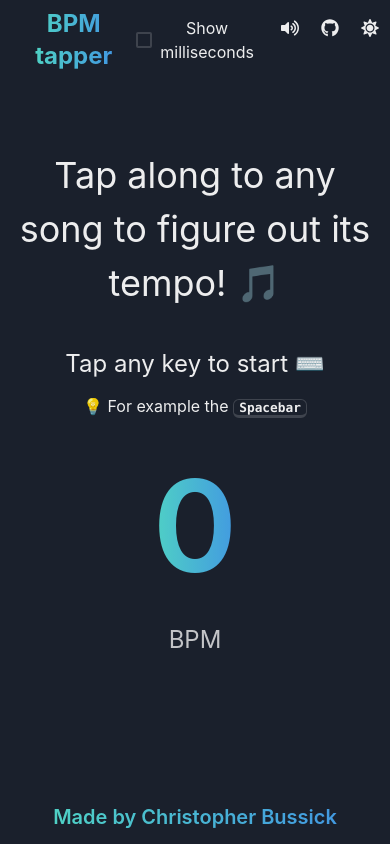
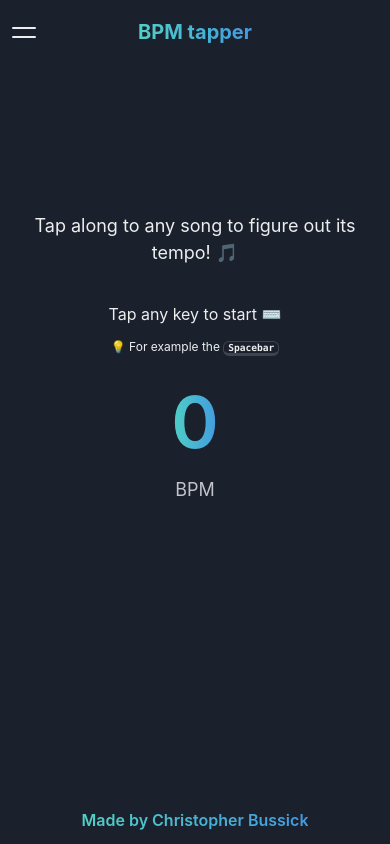
Before and after one commit to cbussick/bpm-tapper, a React (Create React App) app: page / in a window 390 px wide. Built offline with nearby package versions, Linux system fonts and the light colour scheme.

Commit message:
Add responsive styles (#7)
* Make font sizes responsive

* Switch out deprecated clipboard copy function

* Add mobile menu

* Disable copy to clipboard on mobile to avoid tooltips when tapping

* Fix custom prop spread to dom

```diff
--- a/package.json
+++ b/package.json
@@ -16,6 +16,7 @@
     "@types/react": "^16.14.20",
     "@types/react-dom": "^16.9.14",
     "framer-motion": "^4.1.17",
+    "hamburger-react": "^2.4.1",
     "react": "^17.0.2",
     "react-dom": "^17.0.2",
     "react-icons": "^3.11.0",
--- a/src/App.tsx
+++ b/src/App.tsx
@@ -20,16 +20,17 @@ export const App = (): JSX.Element => {
   }, [setColorMode]);
 
   return (
-    <Box textAlign="center" fontSize="xl" height="100vh">
+    <Box textAlign="center" height="100vh">
       <Grid templateColumns="repeat(1fr, 3)" gap={6} height="100%">
         <BTHeader
+          showMilliseconds={showMilliseconds}
           setShowMilliseconds={setShowMilliseconds}
           playAudio={playAudio}
           setPlayAudio={setPlayAudio}
         />
 
         <Container maxW="8xl">
-          <Text fontSize="4xl" mb={9}>
+          <Text fontSize={{ base: "lg", md: "3xl", lg: "4xl" }} mb={9}>
             Tap along to any song to figure out its tempo! 🎵
           </Text>
 
--- a/src/components/BTBpmDisplay/BTBpmDisplay.tsx
+++ b/src/components/BTBpmDisplay/BTBpmDisplay.tsx
@@ -8,6 +8,7 @@ import {
   StatNumber,
   Text,
   Tooltip,
+  useBreakpointValue,
   VStack,
 } from "@chakra-ui/react";
 import React from "react";
@@ -22,6 +23,8 @@ import {
 import { useBTBpmDisplayViewModel } from "./BTBpmDisplayViewModel";
 
 function BTBpmDisplay(props: BTBpmDisplayProps): JSX.Element {
+  const isSmallViewport = useBreakpointValue({ base: true, md: false });
+
   const viewModelProps: BTBpmDisplayViewModelProps = props;
   const viewModel: BTBpmDisplayViewModel =
     useBTBpmDisplayViewModel(viewModelProps);
@@ -43,21 +46,30 @@ function BTBpmDisplay(props: BTBpmDisplayProps): JSX.Element {
         }}
       >
         <Collapse in={!isCalculating}>
-          <Text fontSize="2xl" mb={3}>
+          <Text fontSize={{ base: "md", md: "xl", lg: "2xl" }} mb={3}>
             Tap any key to start ⌨️
           </Text>
-          <Text fontSize="md">
+          <Text fontSize={{ base: "xs", md: "sm", lg: "md" }}>
             💡 For example the <Kbd>Spacebar</Kbd>
           </Text>
         </Collapse>
         <Tooltip hasArrow label="Click to copy" placement="right">
-          <Stat onClick={copyBpmToClipboard} cursor="copy">
-            <StatNumber fontSize="9xl" bgGradient={textGradient} bgClip="text">
+          <Stat
+            onClick={isSmallViewport ? undefined : copyBpmToClipboard}
+            cursor="copy"
+          >
+            <StatNumber
+              fontSize={{ base: "7xl", md: "8xl", lg: "9xl" }}
+              bgGradient={textGradient}
+              bgClip="text"
+            >
               {props.showMilliseconds
                 ? getBpmInMillisecondFormat(bpm)
                 : Math.round(bpm)}
             </StatNumber>
-            <StatHelpText fontSize="2xl">BPM</StatHelpText>
+            <StatHelpText fontSize={{ base: "lg", md: "xl", lg: "2xl" }}>
+              BPM
+            </StatHelpText>
           </Stat>
         </Tooltip>
         <ScaleFade initialScale={0.9} in={isCalculating}>
--- a/src/components/BTBpmDisplay/BTBpmDisplayViewModel.tsx
+++ b/src/components/BTBpmDisplay/BTBpmDisplayViewModel.tsx
@@ -81,7 +81,6 @@ export const useBTBpmDisplayViewModel = (
   }, [isCalculating, props.playAudio]);
 
   const copyBpmToClipboard = () => {
-    const tempInputElement = document.createElement("input");
     const integers = Math.floor(bpm);
     const bpmPreparedForDecimals = Math.round(bpm * 10000);
     const amountIntegerDigits = integers.toString().length;
@@ -90,21 +89,30 @@ export const useBTBpmDisplayViewModel = (
       .slice(amountIntegerDigits);
 
     const bpmInMSFormat = `${integers}.${decimalPlaces}`;
-    tempInputElement.value = props.showMilliseconds
+
+    const copiedValue = props.showMilliseconds
       ? bpmInMSFormat
       : Math.round(bpm).toString();
 
-    document.body.appendChild(tempInputElement);
-    tempInputElement.select();
-    document.execCommand("copy");
-    document.body.removeChild(tempInputElement);
-
+    navigator.clipboard
+      .writeText(copiedValue)
+      .then(() => {
         toast({
           title: "BPM Copied!",
           description: "The BPM were copied to your clipboard.",
           status: "info",
           duration: 9000,
           isClosable: true,
+        });
+      })
+      .catch(() => {
+        toast({
+          title: "Something went wrong.",
+          description: "The BPM could not be copied to your clipboard.",
+          status: "error",
+          duration: 9000,
+          isClosable: true,
+        });
       });
   };
 
--- a/src/components/BTFooter/BTFooter.tsx
+++ b/src/components/BTFooter/BTFooter.tsx
@@ -11,6 +11,7 @@ export const BTFooter = (): JSX.Element => (
       bgGradient={textGradient}
       bgClip="text"
       fontWeight="semibold"
+      fontSize={{ base: "md", md: "lg", lg: "xl" }}
     >
       Made by Christopher Bussick
     </Link>
--- a/src/components/BTHeader/BTHeader.tsx
+++ b/src/components/BTHeader/BTHeader.tsx
@@ -1,14 +1,27 @@
 import {
+  Box,
+  Button,
   Checkbox,
+  Drawer,
+  DrawerBody,
+  DrawerCloseButton,
+  DrawerContent,
+  DrawerFooter,
+  DrawerHeader,
+  DrawerOverlay,
   Flex,
   Grid,
   Heading,
+  HStack,
   IconButton,
   Link,
   Spacer,
+  Stack,
   Tooltip,
+  useBreakpointValue,
 } from "@chakra-ui/react";
-import React from "react";
+import { Rotate as Hamburger } from "hamburger-react";
+import React, { useState } from "react";
 import { FaGithub, FaVolumeMute, FaVolumeUp } from "react-icons/fa";
 import { textGradient } from "../../helpers/getTextGradient";
 import { ColorModeSwitcher } from "../ColorModeSwitcher/ColorModeSwitcher";
@@ -17,8 +30,108 @@ import { BTHeaderProps } from "./BTHeaderInterfaces";
 const gitHubButtonLabel = "Repo on GitHub";
 
 export const BTHeader = (props: BTHeaderProps): JSX.Element => {
+  const [isMobileMenuOpen, setIsMobileMenuOpen] = useState<boolean>(false);
+
   const VolumeSwitchIcon = props.playAudio ? FaVolumeUp : FaVolumeMute;
   const volumeSwitchText = `Turn volume ${props.playAudio ? "off" : "on"}`;
+
+  const checkboxSize = useBreakpointValue({ base: "md", lg: "lg" });
+  const titleSize = useBreakpointValue({ base: "md", lg: "lg" });
+  const buttonFontSize = useBreakpointValue({ base: "lg" });
+
+  const isSmallViewport = useBreakpointValue({ base: true, md: false });
+
+  const title = (
+    <Heading
+      size={titleSize}
+      bgGradient={textGradient}
+      bgClip="text"
+      justifySelf="center"
+      whiteSpace="nowrap"
+    >
+      BPM tapper
+    </Heading>
+  );
+
+  const checkbox = (
+    <Checkbox
+      isChecked={props.showMilliseconds}
+      onChange={() =>
+        props.setShowMilliseconds((showMilliseconds) => !showMilliseconds)
+      }
+      size={checkboxSize}
+      whiteSpace="nowrap"
+    >
+      Show milliseconds
+    </Checkbox>
+  );
+
+  const volumeControl = (
+    <Tooltip hasArrow label={volumeSwitchText}>
+      <IconButton
+        variant={isSmallViewport ? "outline" : "ghost"}
+        aria-label={volumeSwitchText}
+        icon={<VolumeSwitchIcon />}
+        onClick={() => props.setPlayAudio((playAudio) => !playAudio)}
+        fontSize={buttonFontSize}
+        ml={isSmallViewport ? undefined : 4}
+      />
+    </Tooltip>
+  );
+
+  const gitHubButton = (
+    <Tooltip hasArrow label={gitHubButtonLabel}>
+      {isSmallViewport ? (
+        <Button
+          leftIcon={<FaGithub />}
+          colorScheme="blue"
+          variant="link"
+          fontWeight="normal"
+          // Necessary to have a working link
+          as={Link}
+          href="https://github.com/ChristopherBussick/bpm-tapper"
+          target="_blank"
+          rel="noopener noreferrer"
+        >
+          {gitHubButtonLabel}
+        </Button>
+      ) : (
+        <IconButton
+          variant="ghost"
+          aria-label={gitHubButtonLabel}
+          icon={<FaGithub />}
+          fontSize={buttonFontSize}
+          as={Link}
+          href="https://github.com/ChristopherBussick/bpm-tapper"
+          target="_blank"
+          rel="noopener noreferrer"
+        />
+      )}
+    </Tooltip>
+  );
+
+  const MobileMenuButton = (
+    <Box
+      order={-1}
+      sx={{
+        ".hamburger-react": {
+          // Remove blue flashing when tapping the mobile menu icon
+          //
+          // Note: This property is non-standard as of 2021.11.01
+          // See https://developer.mozilla.org/en-US/docs/Web/CSS/-webkit-tap-highlight-color
+          WebkitTapHighlightColor: "transparent",
+        },
+      }}
+    >
+      <Hamburger
+        toggled={isMobileMenuOpen}
+        toggle={setIsMobileMenuOpen}
+        label={isMobileMenuOpen ? "Close menu" : "Show menu"}
+        size={isSmallViewport ? 24 : 32}
+        rounded
+      />
+    </Box>
+  );
 
   return (
     <Grid
@@ -27,48 +140,56 @@ export const BTHeader = (props: BTHeaderProps): JSX.Element => {
       gap={6}
       py={2}
       alignSelf="flex-start"
+      alignItems="center"
     >
-      <Spacer />
-      <Heading
-        size="lg"
-        bgGradient={textGradient}
-        bgClip="text"
-        justifySelf="center"
+      {!isSmallViewport && <Spacer />}
+      {title}
+      {isSmallViewport ? (
+        MobileMenuButton
+      ) : (
+        <Flex justifySelf="flex-end">
+          {checkbox}
+          {volumeControl}
+          {gitHubButton}
+          <ColorModeSwitcher isSmallViewport={isSmallViewport} />
+        </Flex>
+      )}
+      <Drawer
+        isOpen={isMobileMenuOpen}
+        placement="left"
+        onClose={() => setIsMobileMenuOpen(false)}
       >
-        BPM tapper
-      </Heading>
-      <Flex justifySelf="flex-end">
-        <Checkbox
-          onChange={() =>
-            props.setShowMilliseconds((showMilliseconds) => !showMilliseconds)
-          }
-        >
-          Show milliseconds
-        </Checkbox>
-        <Tooltip hasArrow label={volumeSwitchText}>
-          <IconButton
-            variant="ghost"
-            aria-label={volumeSwitchText}
-            icon={<VolumeSwitchIcon />}
-            onClick={() => props.setPlayAudio((playAudio) => !playAudio)}
-            fontSize="lg"
-            ml={4}
-          />
-        </Tooltip>
-        <Tooltip hasArrow label={gitHubButtonLabel}>
-          <IconButton
-            variant="ghost"
-            aria-label={gitHubButtonLabel}
-            icon={<FaGithub />}
-            fontSize="lg"
-            as={Link}
-            href="https://github.com/ChristopherBussick/bpm-tapper"
-            target="_blank"
-            rel="noopener noreferrer"
-          />
-        </Tooltip>
-        <ColorModeSwitcher />
-      </Flex>
+        <DrawerOverlay />
+        <DrawerContent>
+          <DrawerCloseButton />
+          <DrawerHeader borderBottomWidth="1px">{title}</DrawerHeader>
+
+          <DrawerBody mt={2}>
+            <Stack spacing={4} alignItems="flex-start">
+              {checkbox}
+              <HStack>
+                {volumeControl}
+                <ColorModeSwitcher isSmallViewport={isSmallViewport} />
+              </HStack>
+              {gitHubButton}
+            </Stack>
+          </DrawerBody>
+
+          <DrawerFooter justifyContent="flex-start">
+            <Link
+              href="https://www.cbussick.dev/"
+              target="_blank"
+              rel="noopener noreferrer"
+              bgGradient={textGradient}
+              bgClip="text"
+              fontWeight="semibold"
+              fontSize={{ base: "md", md: "lg", lg: "xl" }}
+            >
+              Made by Christopher Bussick
+            </Link>
+          </DrawerFooter>
+        </DrawerContent>
+      </Drawer>
     </Grid>
   );
 };
--- a/src/components/BTHeader/BTHeaderInterfaces.ts
+++ b/src/components/BTHeader/BTHeaderInterfaces.ts
@@ -1,6 +1,7 @@
 import { Dispatch, SetStateAction } from "react";
 
 export interface BTHeaderProps {
+  showMilliseconds: boolean;
   setShowMilliseconds: Dispatch<SetStateAction<boolean>>;
   playAudio: boolean;
   setPlayAudio: Dispatch<SetStateAction<boolean>>;
--- a/src/components/ColorModeSwitcher/ColorModeSwitcher.tsx
+++ b/src/components/ColorModeSwitcher/ColorModeSwitcher.tsx
@@ -1,31 +1,33 @@
 import {
   IconButton,
-  IconButtonProps,
   Tooltip,
   useColorMode,
   useColorModeValue,
 } from "@chakra-ui/react";
 import React from "react";
 import { FaMoon, FaSun } from "react-icons/fa";
+import { ColorModeSwitcherProps } from "./ColorModeSwitcherInterfaces";
 
-type ColorModeSwitcherProps = Omit<IconButtonProps, "aria-label">;
-
-export const ColorModeSwitcher: React.FC<ColorModeSwitcherProps> = (props) => {
+export const ColorModeSwitcher = (
+  props: ColorModeSwitcherProps
+): JSX.Element => {
   const { toggleColorMode } = useColorMode();
   const switchLabel = `Switch to ${useColorModeValue("dark", "light")} mode`;
   const SwitchIcon = useColorModeValue(FaMoon, FaSun);
+
+  const { isSmallViewport, ...domProps } = props;
 
   return (
     <Tooltip hasArrow label={switchLabel}>
       <IconButton
         size="md"
-        fontSize="lg"
-        variant="ghost"
+        fontSize={{ base: "sm", md: "md", lg: "lg" }}
+        variant={isSmallViewport ? "outline" : "ghost"}
         color="current"
         onClick={toggleColorMode}
         icon={<SwitchIcon />}
         aria-label={switchLabel}
-        {...props}
+        {...domProps}
       />
     </Tooltip>
   );
--- /dev/null
+++ b/src/components/ColorModeSwitcher/ColorModeSwitcherInterfaces.ts
@@ -0,0 +1,7 @@
+import { IconButtonProps } from "@chakra-ui/react";
+
+type BaseColorModeSwitcherProps = Omit<IconButtonProps, "aria-label">;
+
+export interface ColorModeSwitcherProps extends BaseColorModeSwitcherProps {
+  isSmallViewport?: boolean;
+}
```
Also changed, not shown: 1 other file (tests, documents, lock files or other folders). Lines whose indentation alone changed are shown as unchanged.
